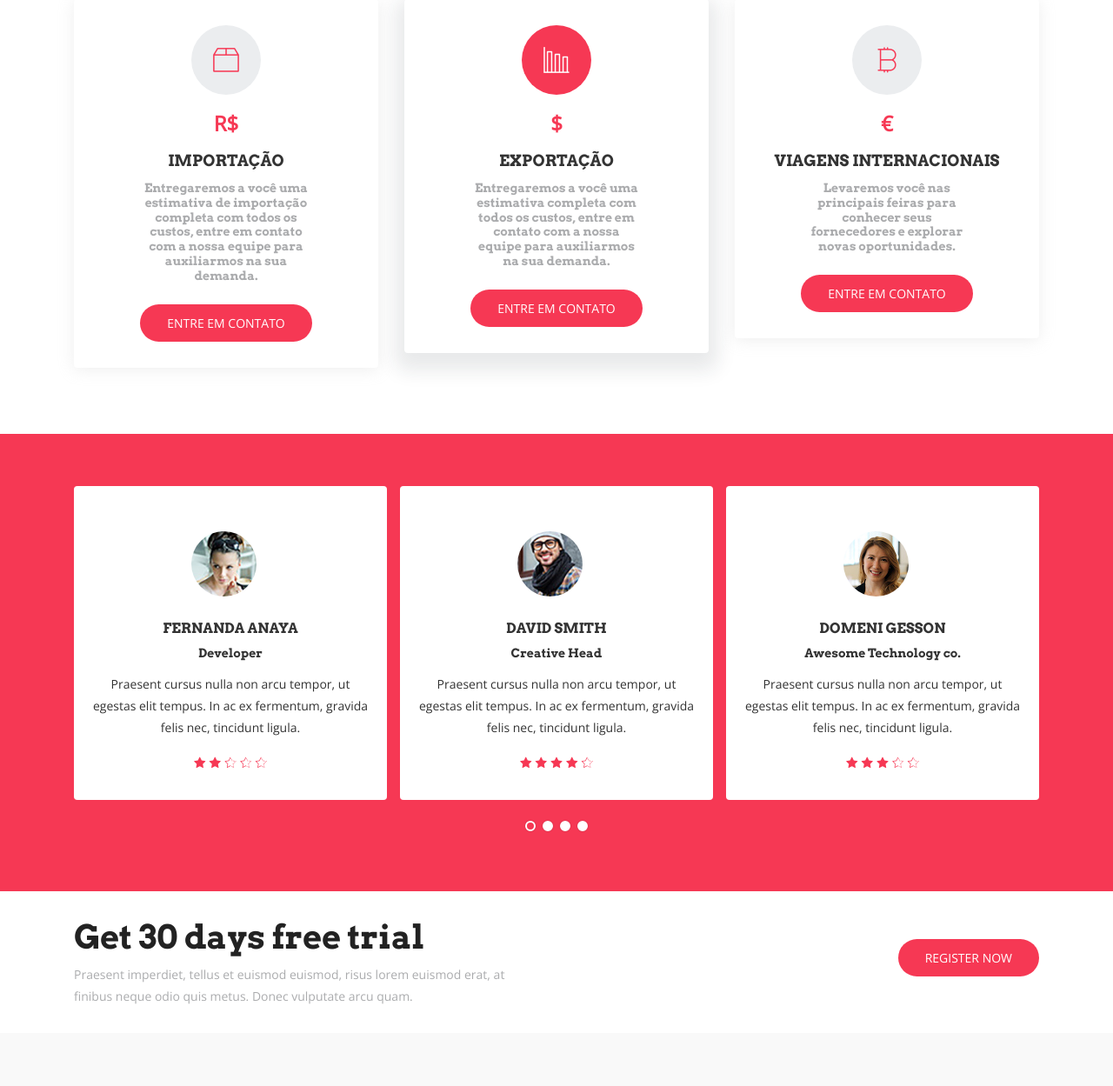
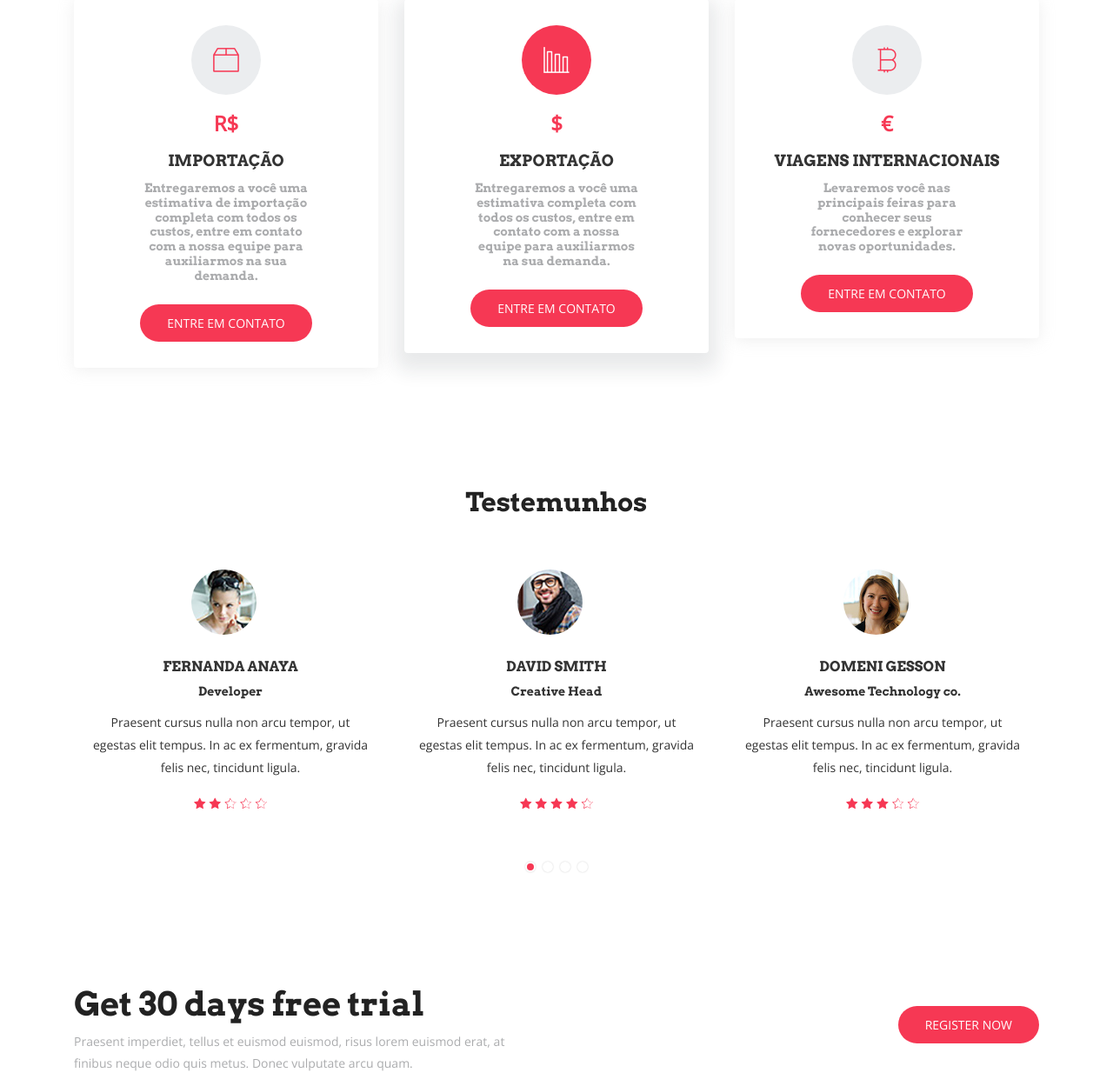
Before and after one commit to angheben/ang_trading, a Django app: page / in a window 1280 px wide. Shown: the part 3361-4610 px from the top of the page at 87% size. Run offline with Django 4.2, Linux system fonts and the light colour scheme; data comes from the database, SQL or seed files in the repository; some libraries are stand-ins or nearby versions; some web fonts are replaced.

Commit message:
Front end edited

```diff
--- a/core/templates/testimonial.html
+++ b/core/templates/testimonial.html
@@ -1,6 +1,8 @@
 {% load static %}
 <section id="testimonial" class="testimonial section-padding">
       <div class="container">
+        <div class="section-header text-center">
+          <h2 class="section-title wow fadeInDown" data-wow-delay="0.3s">Testemunhos</h2>
           <div class="row justify-content-center">
             <div class="col-lg-12 col-md-12 col-sm-12 col-xs-12">
               <div id="testimonials" class="owl-carousel wow fadeInUp" data-wow-delay="1.2s">
--- a/static/css/main.css
+++ b/static/css/main.css
@@ -1036,7 +1036,7 @@
 
 .testimonial {
   position: relative;
-  background-color: #F63854;
+  background-color: #black;
 }
 
 .testimonial-item {
```
Lines whose indentation alone changed are shown as unchanged.
